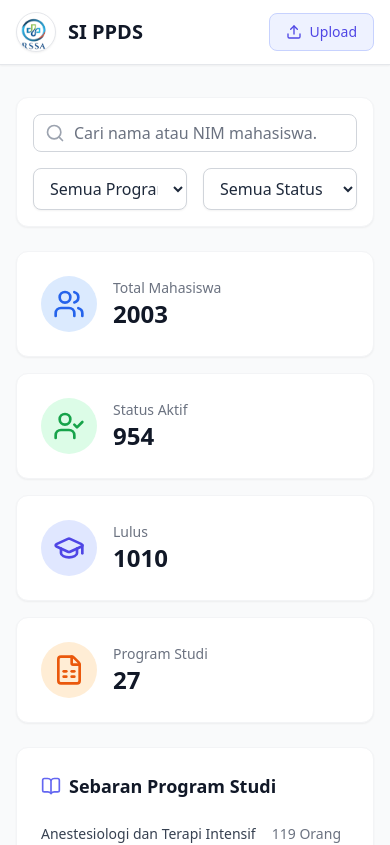
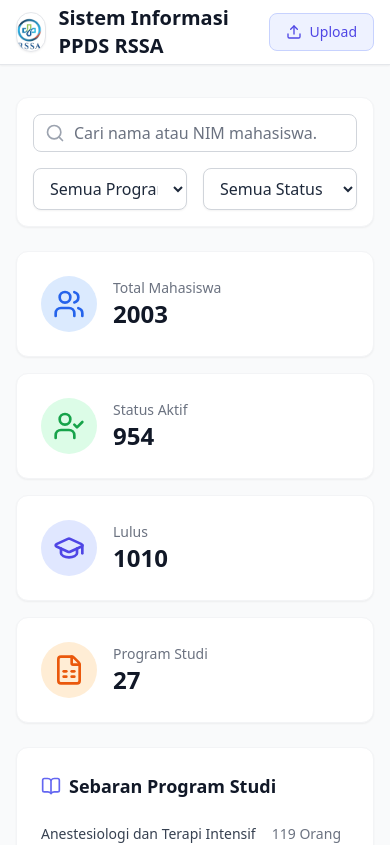
Before and after one commit to hermawanyuniarto/dashboard-ppds, a React (Vite) app: page / in a window 390 px wide. Shown: the top 845 px of the page. Built offline with nearby package versions, Linux system fonts and the light colour scheme.

Commit message:
Update nama judul aplikasi

```diff
--- a/src/App.jsx
+++ b/src/App.jsx
@@ -195,7 +195,7 @@
             </div>
 
             <h1 className="text-xl font-bold text-gray-900 hidden sm:block">Sistem Informasi PPDS RSSA</h1>
-            <h1 className="text-xl font-bold text-gray-900 sm:hidden">SI PPDS</h1>
+            <h1 className="text-xl font-bold text-gray-900 sm:hidden">Sistem Informasi PPDS RSSA</h1>
           </div>
           <div className="flex items-center gap-4">
             <label className="cursor-pointer bg-indigo-50 hover:bg-indigo-100 text-indigo-600 px-4 py-2 rounded-lg font-medium text-sm transition-colors flex items-center gap-2 border border-indigo-200">
```
